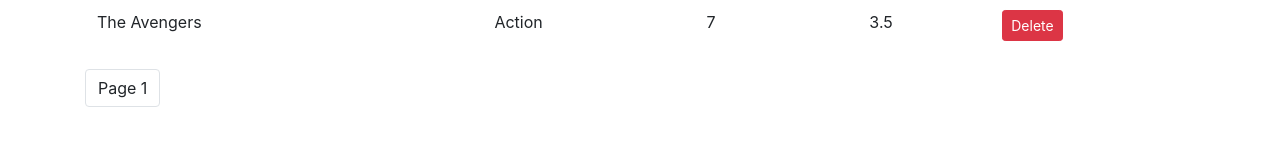
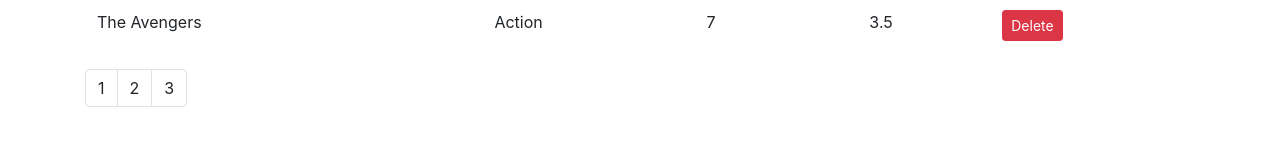
Before and after one commit to gerrymcdonnell/react-vidly, a React (Create React App) app: page / in a window 1280 px wide. Shown: the part 561-706 px from the top of the page. Built offline with nearby package versions, Linux system fonts and the light colour scheme.

Commit message:
added map method to pagnation component

```diff
--- a/src/components/common/pagination.jsx
+++ b/src/components/common/pagination.jsx
@@ -1,6 +1,7 @@
 //stateless functional component
 //imr
 import React from 'react';
+import _lodash from 'lodash';
 
 const Pagination = (props) => {
 
@@ -8,11 +9,16 @@ const Pagination = (props) => {
 
     const pagesCount = itemsCount / pageSize;
 
+    const pages = _lodash.range(1, pagesCount + 1);
+
     //shortcut: nav>ul.pagination>li.page-item>a.page-link
     return (
         <nav>
             <ul className="pagination">
-                <li className="page-item"><a className="page-link">Page 1</a></li>
+                {/**map each item to a li item */}
+                {pages.map(page => (
+                    <li key={page} className="page-item"><a className="page-link">{page}</a></li>
+                ))}
             </ul>
         </nav>
     );
```
